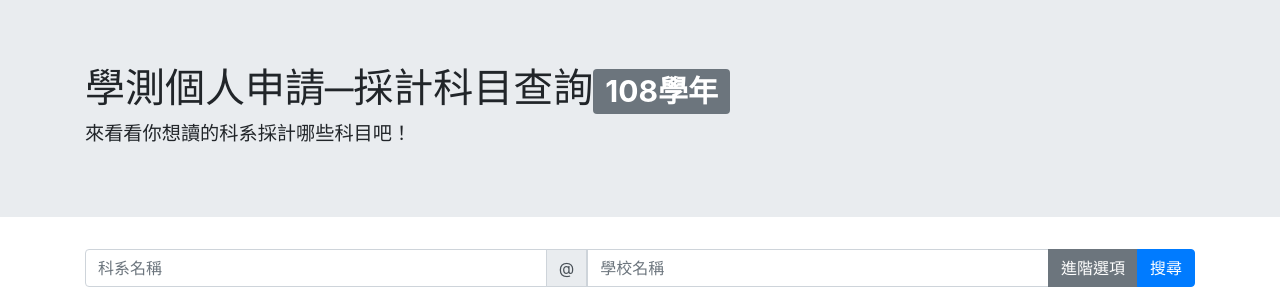
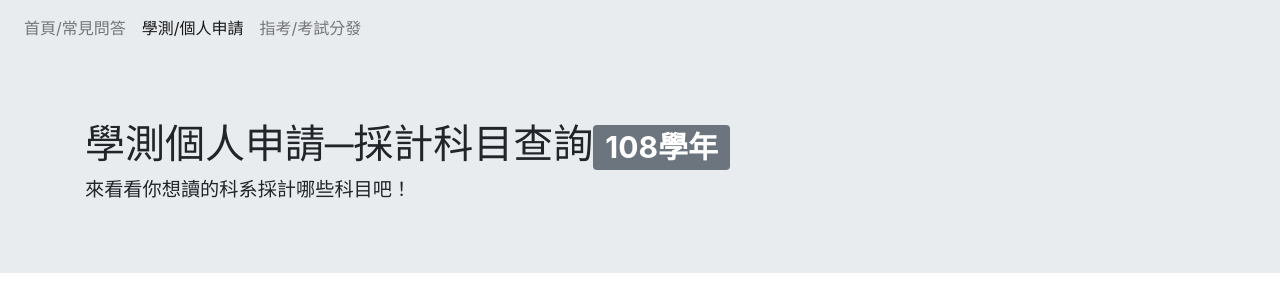
Before and after one commit to lashhw/applytool, a PHP site: page /apply.html in a window 1280 px wide. Shown: the top 303 px of the page. Run offline with PHP 8.4, Linux system fonts and the light colour scheme; some libraries are stand-ins or nearby versions.

Commit message:
add navbar and index.html

```diff
--- a/advanced.css
+++ b/advanced.css
@@ -1,3 +1,6 @@
+.jumbotron{
+  background-color: #e9ecef !important
+}
 h2{
   font-size: 1.2rem;
 }
--- a/apply.css
+++ b/apply.css
@@ -1,3 +1,6 @@
+.jumbotron{
+  background-color: #e9ecef !important
+}
 h2{
   font-size: 1.2rem;
 }
--- a/apply.html
+++ b/apply.html
@@ -6,7 +6,7 @@
   <meta http-equiv="X-UA-Compatible" content="ie=edge">
   <meta name="description" content="面對學測五選四的來臨，還在苦惱要將心力投注在哪些科系上嗎？使用這個簡單的小工具，能讓你清楚了解你想讀的科系採計哪些科目。">
   <title>學測個人申請─採計科目查詢【108學年】</title>
-  <link rel="canonical" href="https://apply.nctu.me/apply"/>
+  <link rel="canonical" href="https://apply.nctu.me/apply.html"/>
   <!-- bootstrap, jquery, popper.js and floatThead -->
   <link rel="stylesheet" href="https://maxcdn.bootstrapcdn.com/bootstrap/4.2.1/css/bootstrap.min.css">
   <script src="https://ajax.googleapis.com/ajax/libs/jquery/3.3.1/jquery.min.js"></script>
@@ -19,6 +19,13 @@
   <script src="apply.js"></script>
 </head>
 <body>
+  <nav class="navbar navbar-expand-lg navbar-light"  style="background-color: #e9ecef;">
+    <div class="navbar-nav">
+      <a class="nav-item nav-link" href="/">首頁/常見問答</a>
+      <a class="nav-item nav-link active" href="apply.html">學測/個人申請</a>
+      <a class="nav-item nav-link" href="advanced.html">指考/考試分發</a>
+    </div>
+  </nav>
   <div class="content">
     <!-- title bar -->
     <div class="jumbotron jumbotron-fluid">
```
Also changed, not shown: advanced.html (+8 -1 lines), index.html (added, +25 -0 lines).
